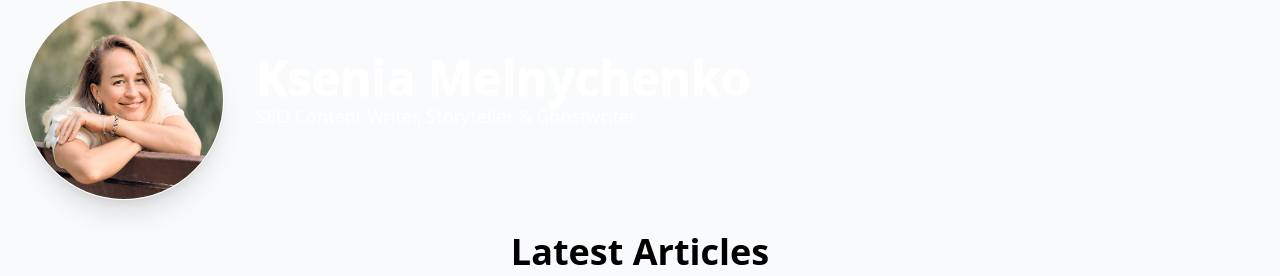
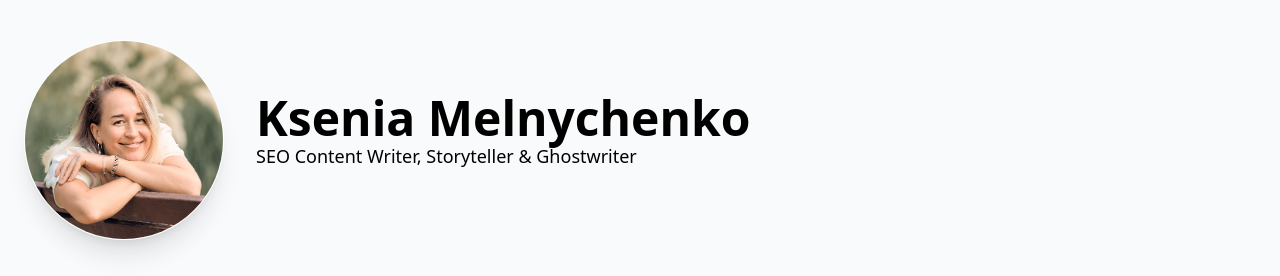
Before and after one commit to IvanRyzhik/writer-portfolio, a Next.js app: page / in a window 1280 px wide. Shown: the top 276 px of the page. Built offline with nearby package versions, Linux system fonts and the light colour scheme; no server answers.

Commit message:
modal to separate component

```diff
--- /dev/null
+++ b/src/components/ArticleModal/ArticleModal.tsx
@@ -0,0 +1,32 @@
+import React from 'react';
+import Modal from 'react-modal';
+
+Modal.setAppElement('#__next');
+
+type ArticleModalProps = {
+  isOpen: boolean;
+  url: string;
+  onRequestClose: () => void;
+};
+
+const ArticleModal: React.FC<ArticleModalProps> = ({ isOpen, url, onRequestClose }) => {
+  return (
+    <Modal
+      isOpen={isOpen}
+      onRequestClose={onRequestClose}
+      className="bg-white w-full max-w-4xl mx-auto rounded-lg overflow-hidden shadow-2xl relative"
+      overlayClassName="fixed inset-0 bg-black bg-opacity-70 flex items-center justify-center p-4 z-50"
+    >
+      <iframe src={url} className="w-full h-[80vh]" />
+      <button
+        onClick={onRequestClose}
+        className="absolute top-3 right-3 bg-red-500 text-white px-3 py-1 rounded hover:bg-red-600 transition"
+        aria-label="Close modal"
+      >
+        ✕
+      </button>
+    </Modal>
+  );
+};
+
+export default ArticleModal;
--- a/src/components/Hero/Hero.tsx
+++ b/src/components/Hero/Hero.tsx
@@ -3,8 +3,8 @@ import Image from 'next/image';
 
 const HeroSection = () => {
   return (
-    <>
-      <section>
+    <div className="relative py-5 md:py-10 md:pb-0">
+      <div className="gradient absolute left-1/2 -translate-x-1/2 top-0 w-screen h-[100px] sm:h-[96px] md:h-[143px]" />
       <div className="block text-center sm:flex w-full justify-center md:justify-start z-10 relative items-center">
         <Image
           width={200}
@@ -12,22 +12,21 @@ const HeroSection = () => {
           priority
           fetchPriority="high"
           sizes="(max-width: 640px) 120px, 200px"
-            className="rounded-full m-auto mb-1 sm:mb-0 sm:m-0 sm:mr-6 shadow-xl w-[150px] h-[150px] md:w-[200px] md:h-[200px] object-cover border-white border"
+          className="avatar rounded-full m-auto mb-1 sm:mb-0 sm:m-0 sm:mr-6 shadow-xl w-[150px] h-[150px] md:w-[200px] md:h-[200px] object-cover border-white border"
           src="/images/Ksu.png"
           alt="avatar"
         />
         <div className="mx-auto sm:mx-0 sm:my-0 mb-0 sm:mb-4 p-2 w-fit">
-            <h1 className="text-3xl md:text-5xl font-bold kitty-block text-white shadow-text">
+          <h1 className="text-3xl md:text-5xl font-bold kitty-block">
             Ksenia Melnychenko
           </h1>
-            <p className="text-left text-xs md:text-lg z-10 relative text-white">
+          <p className="text-center md:text-left text-xs md:text-lg z-10 relative">
             SEO Content Writer, Storyteller & Ghostwriter
           </p>
         </div>
       </div>
       <div className="relative z-20 px-6"></div>
-      </section>
-    </>
+    </div>
   );
 };
 
```
Lines whose indentation alone changed are shown as unchanged.
